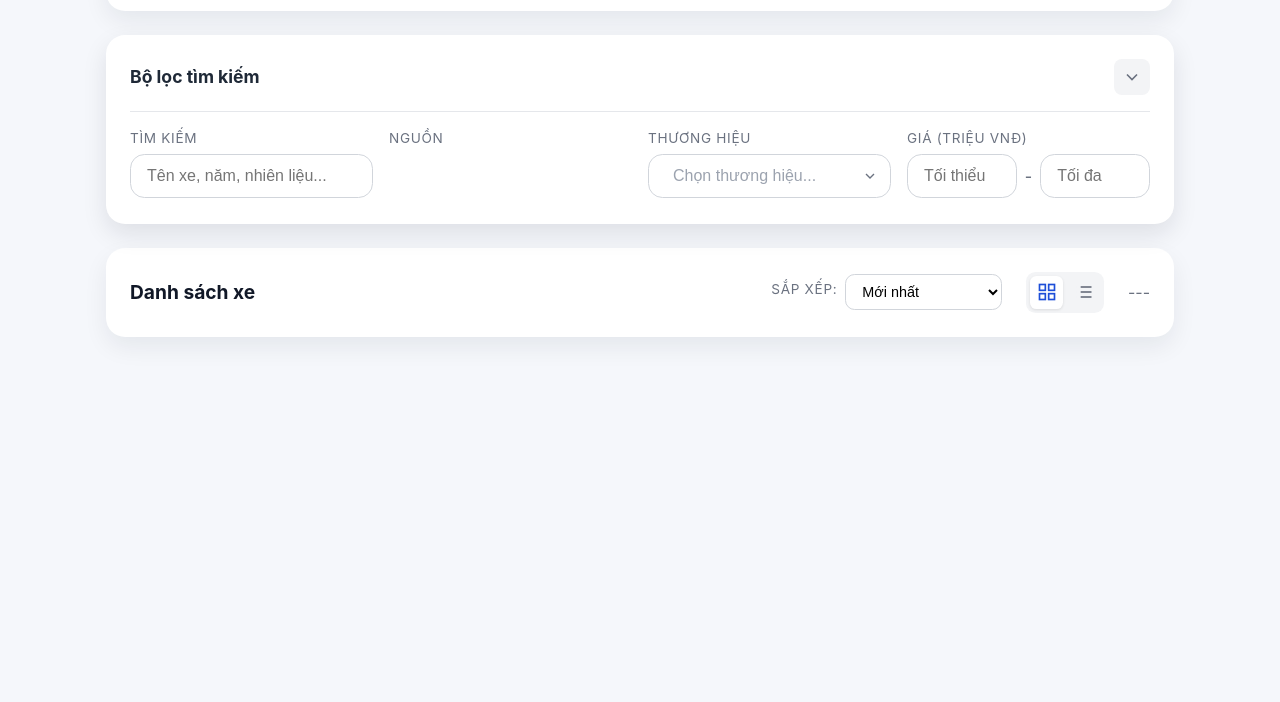
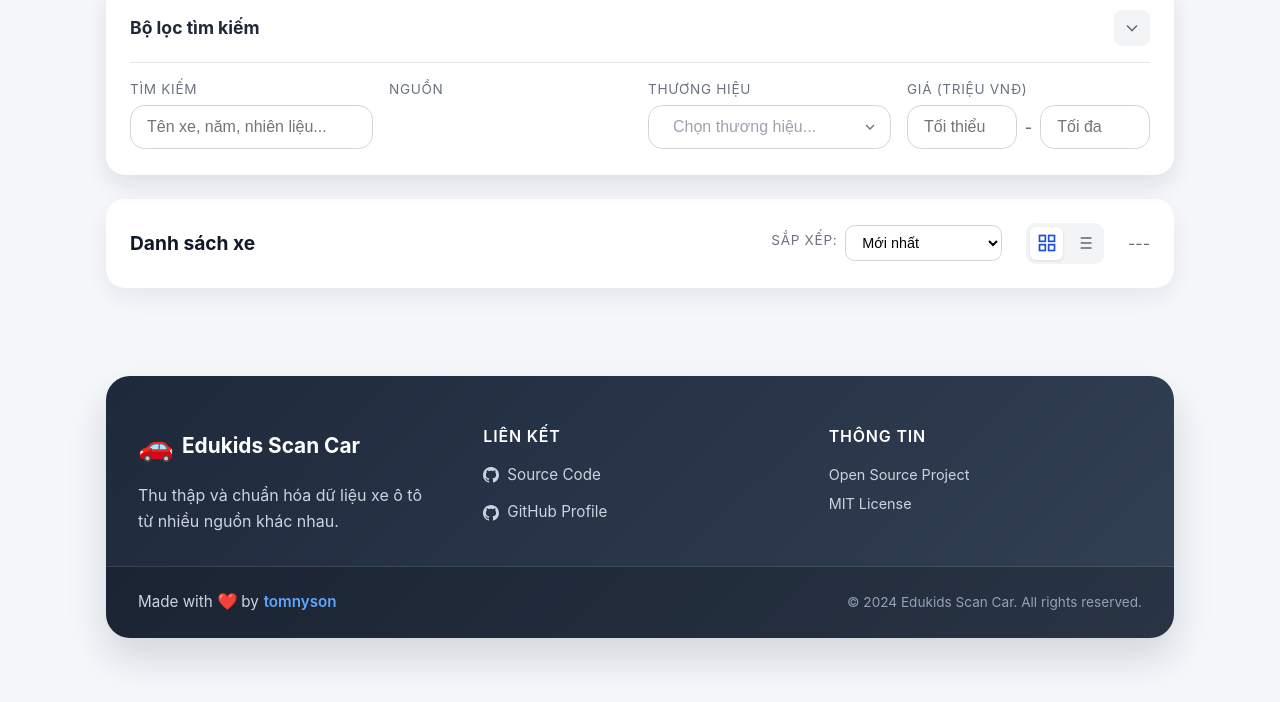
Before and after one commit to tomnyson/scan-car, a website: page public/index.html in a window 1280 px wide. Shown: the part 545-1247 px from the top of the page. Before the commit the page ends 946 px from the top, so only its background shows below. Drawn offline with Linux system fonts and the light colour scheme; no server answers.

Commit message:
add code project car

```diff
--- a/public/index.html
+++ b/public/index.html
@@ -16,17 +16,8 @@
         </div>
         <div class="hero-content">
           <div class="hero-text">
-            <div class="badge-group">
-              <span class="badge badge-accent">
-                <svg width="12" height="12" viewBox="0 0 24 24" fill="currentColor">
-                  <path d="M13 10V3L4 14h7v7l9-11h-7z"/>
-                </svg>
-                Tự động
-              </span>
-            </div>
             <h1 class="hero-title">
-              <span class="hero-icon">🚗</span>
-            Edukids scan car
+              Tìm xe cũ chất lượng
             </h1>
             <p class="lead">
               Thu thập và chuẩn hóa danh sách xe đang bán từ <strong>Xe Lướt Toàn Trung</strong> và <strong>Anh Lượng Auto</strong>.
@@ -169,6 +160,64 @@
         </div>
         <div id="car-grid" class="car-grid"></div>
       </section>
+
+      <footer class="footer">
+        <div class="footer-content">
+          <div class="footer-section">
+            <div class="footer-logo">
+              <span class="footer-icon">🚗</span>
+              <span class="footer-brand">Edukids Scan Car</span>
+            </div>
+            <p class="footer-description">
+              Thu thập và chuẩn hóa dữ liệu xe ô tô từ nhiều nguồn khác nhau.
+            </p>
+          </div>
+
+          <div class="footer-section">
+            <h4 class="footer-title">Liên kết</h4>
+            <ul class="footer-links">
+              <li>
+                <a href="https://github.com/tomnyson/scan-car" target="_blank" rel="noopener noreferrer">
+                  <svg width="16" height="16" viewBox="0 0 24 24" fill="currentColor">
+                    <path d="M12 0c-6.626 0-12 5.373-12 12 0 5.302 3.438 9.8 8.207 11.387.599.111.793-.261.793-.577v-2.234c-3.338.726-4.033-1.416-4.033-1.416-.546-1.387-1.333-1.756-1.333-1.756-1.089-.745.083-.729.083-.729 1.205.084 1.839 1.237 1.839 1.237 1.07 1.834 2.807 1.304 3.492.997.107-.775.418-1.305.762-1.604-2.665-.305-5.467-1.334-5.467-5.931 0-1.311.469-2.381 1.236-3.221-.124-.303-.535-1.524.117-3.176 0 0 1.008-.322 3.301 1.23.957-.266 1.983-.399 3.003-.404 1.02.005 2.047.138 3.006.404 2.291-1.552 3.297-1.23 3.297-1.23.653 1.653.242 2.874.118 3.176.77.84 1.235 1.911 1.235 3.221 0 4.609-2.807 5.624-5.479 5.921.43.372.823 1.102.823 2.222v3.293c0 .319.192.694.801.576 4.765-1.589 8.199-6.086 8.199-11.386 0-6.627-5.373-12-12-12z"/>
+                  </svg>
+                  Source Code
+                </a>
+              </li>
+              <li>
+                <a href="https://github.com/tomnyson" target="_blank" rel="noopener noreferrer">
+                  <svg width="16" height="16" viewBox="0 0 24 24" fill="currentColor">
+                    <path d="M12 0c-6.626 0-12 5.373-12 12 0 5.302 3.438 9.8 8.207 11.387.599.111.793-.261.793-.577v-2.234c-3.338.726-4.033-1.416-4.033-1.416-.546-1.387-1.333-1.756-1.333-1.756-1.089-.745.083-.729.083-.729 1.205.084 1.839 1.237 1.839 1.237 1.07 1.834 2.807 1.304 3.492.997.107-.775.418-1.305.762-1.604-2.665-.305-5.467-1.334-5.467-5.931 0-1.311.469-2.381 1.236-3.221-.124-.303-.535-1.524.117-3.176 0 0 1.008-.322 3.301 1.23.957-.266 1.983-.399 3.003-.404 1.02.005 2.047.138 3.006.404 2.291-1.552 3.297-1.23 3.297-1.23.653 1.653.242 2.874.118 3.176.77.84 1.235 1.911 1.235 3.221 0 4.609-2.807 5.624-5.479 5.921.43.372.823 1.102.823 2.222v3.293c0 .319.192.694.801.576 4.765-1.589 8.199-6.086 8.199-11.386 0-6.627-5.373-12-12-12z"/>
+                  </svg>
+                  GitHub Profile
+                </a>
+              </li>
+            </ul>
+          </div>
+
+          <div class="footer-section">
+            <h4 class="footer-title">Thông tin</h4>
+            <p class="footer-info">
+              Open Source Project
+            </p>
+            <p class="footer-info">
+              MIT License
+            </p>
+          </div>
+        </div>
+
+        <div class="footer-bottom">
+          <p class="footer-credit">
+            Made with <span class="heart">❤️</span> by
+            <a href="https://github.com/tomnyson" target="_blank" rel="noopener noreferrer">
+              tomnyson
+            </a>
+          </p>
+          <p class="footer-copyright">
+            © 2024 Edukids Scan Car. All rights reserved.
+          </p>
+        </div>
+      </footer>
     </main>
     <script src="/app.js" type="module"></script>
   </body>
--- a/public/styles.css
+++ b/public/styles.css
@@ -1042,3 +1042,170 @@ input[type='number']:focus {
     display: none;
   }
 }
+
+/* Footer */
+.footer {
+  background: linear-gradient(135deg, #1e293b 0%, #334155 100%);
+  color: #e2e8f0;
+  margin-top: 4rem;
+  border-radius: 1.5rem;
+  overflow: hidden;
+  box-shadow: 0 20px 40px rgba(15, 23, 42, 0.15);
+}
+
+.footer-content {
+  display: grid;
+  grid-template-columns: repeat(auto-fit, minmax(250px, 1fr));
+  gap: 2rem;
+  padding: 3rem 2rem 2rem;
+  border-bottom: 1px solid rgba(255, 255, 255, 0.1);
+}
+
+.footer-section h4 {
+  margin: 0 0 1rem;
+  font-size: 1rem;
+  font-weight: 600;
+  color: #fff;
+  text-transform: uppercase;
+  letter-spacing: 0.05em;
+}
+
+.footer-logo {
+  display: flex;
+  align-items: center;
+  gap: 0.5rem;
+  margin-bottom: 1rem;
+}
+
+.footer-icon {
+  font-size: 1.8rem;
+}
+
+.footer-brand {
+  font-size: 1.3rem;
+  font-weight: 700;
+  color: #fff;
+}
+
+.footer-description {
+  color: #cbd5e1;
+  line-height: 1.6;
+  margin: 0;
+  max-width: 300px;
+}
+
+.footer-title {
+  color: #fff;
+  font-size: 0.95rem;
+  font-weight: 600;
+  margin: 0 0 1rem;
+  text-transform: uppercase;
+  letter-spacing: 0.05em;
+}
+
+.footer-links {
+  list-style: none;
+  padding: 0;
+  margin: 0;
+  display: flex;
+  flex-direction: column;
+  gap: 0.75rem;
+}
+
+.footer-links a {
+  color: #cbd5e1;
+  text-decoration: none;
+  display: inline-flex;
+  align-items: center;
+  gap: 0.5rem;
+  transition: all 0.2s ease;
+  font-size: 0.95rem;
+}
+
+.footer-links a:hover {
+  color: #fff;
+  transform: translateX(4px);
+}
+
+.footer-links svg {
+  flex-shrink: 0;
+}
+
+.footer-info {
+  color: #cbd5e1;
+  margin: 0 0 0.5rem;
+  font-size: 0.9rem;
+}
+
+.footer-bottom {
+  display: flex;
+  justify-content: space-between;
+  align-items: center;
+  padding: 1.5rem 2rem;
+  flex-wrap: wrap;
+  gap: 1rem;
+  background: rgba(0, 0, 0, 0.2);
+}
+
+.footer-credit {
+  margin: 0;
+  font-size: 0.95rem;
+  color: #cbd5e1;
+  display: flex;
+  align-items: center;
+  gap: 0.3rem;
+  flex-wrap: wrap;
+}
+
+.footer-credit a {
+  color: #60a5fa;
+  text-decoration: none;
+  font-weight: 600;
+  transition: color 0.2s ease;
+}
+
+.footer-credit a:hover {
+  color: #93c5fd;
+  text-decoration: underline;
+}
+
+.heart {
+  color: #ef4444;
+  animation: heartbeat 1.5s ease-in-out infinite;
+  display: inline-block;
+}
+
+@keyframes heartbeat {
+  0%, 100% {
+    transform: scale(1);
+  }
+  10%, 30% {
+    transform: scale(1.1);
+  }
+  20%, 40% {
+    transform: scale(1);
+  }
+}
+
+.footer-copyright {
+  margin: 0;
+  font-size: 0.85rem;
+  color: #94a3b8;
+}
+
+@media (max-width: 768px) {
+  .footer-content {
+    grid-template-columns: 1fr;
+    gap: 2rem;
+  }
+
+  .footer-bottom {
+    flex-direction: column;
+    text-align: center;
+  }
+
+  .footer-credit,
+  .footer-copyright {
+    justify-content: center;
+  }
+}
```
